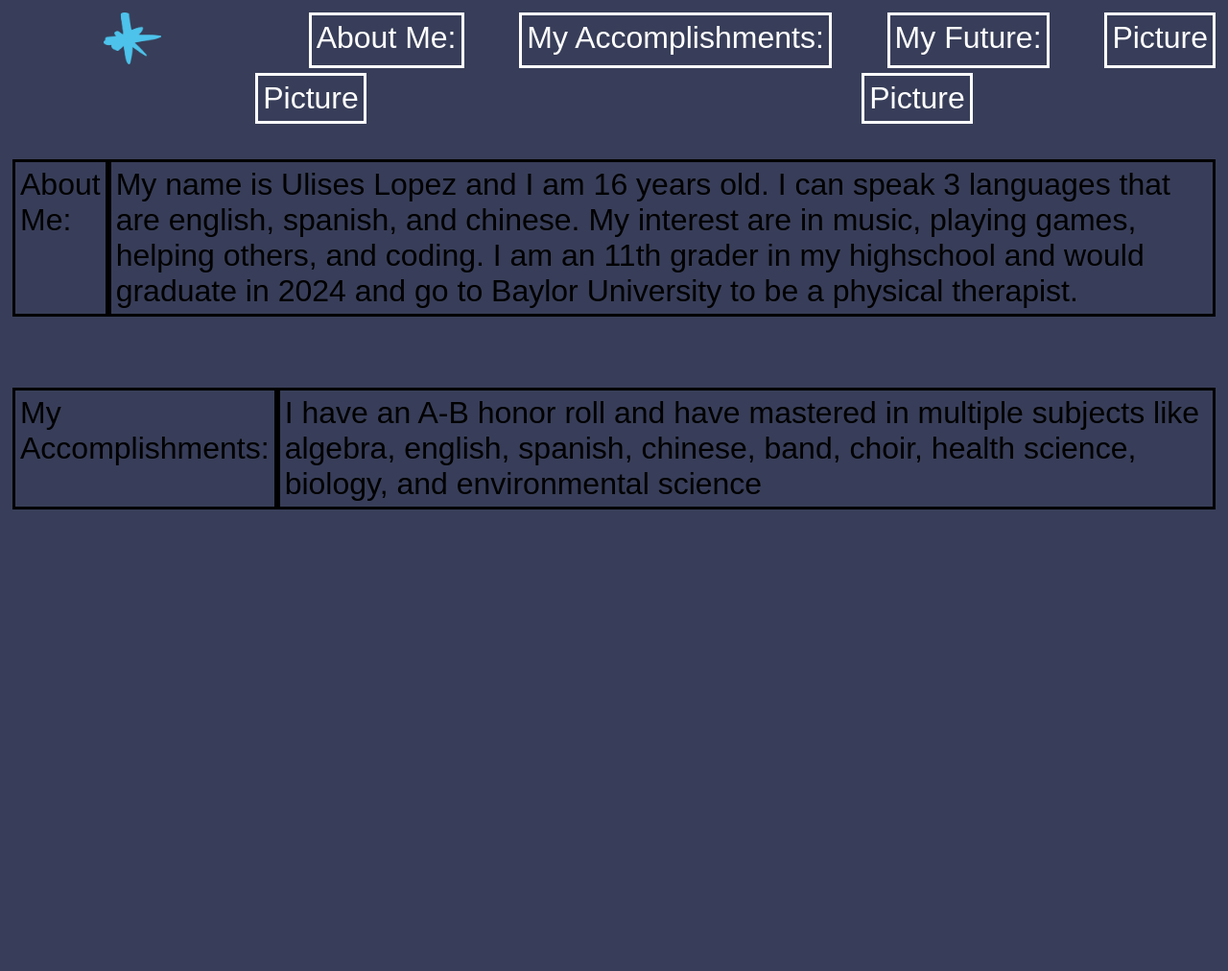
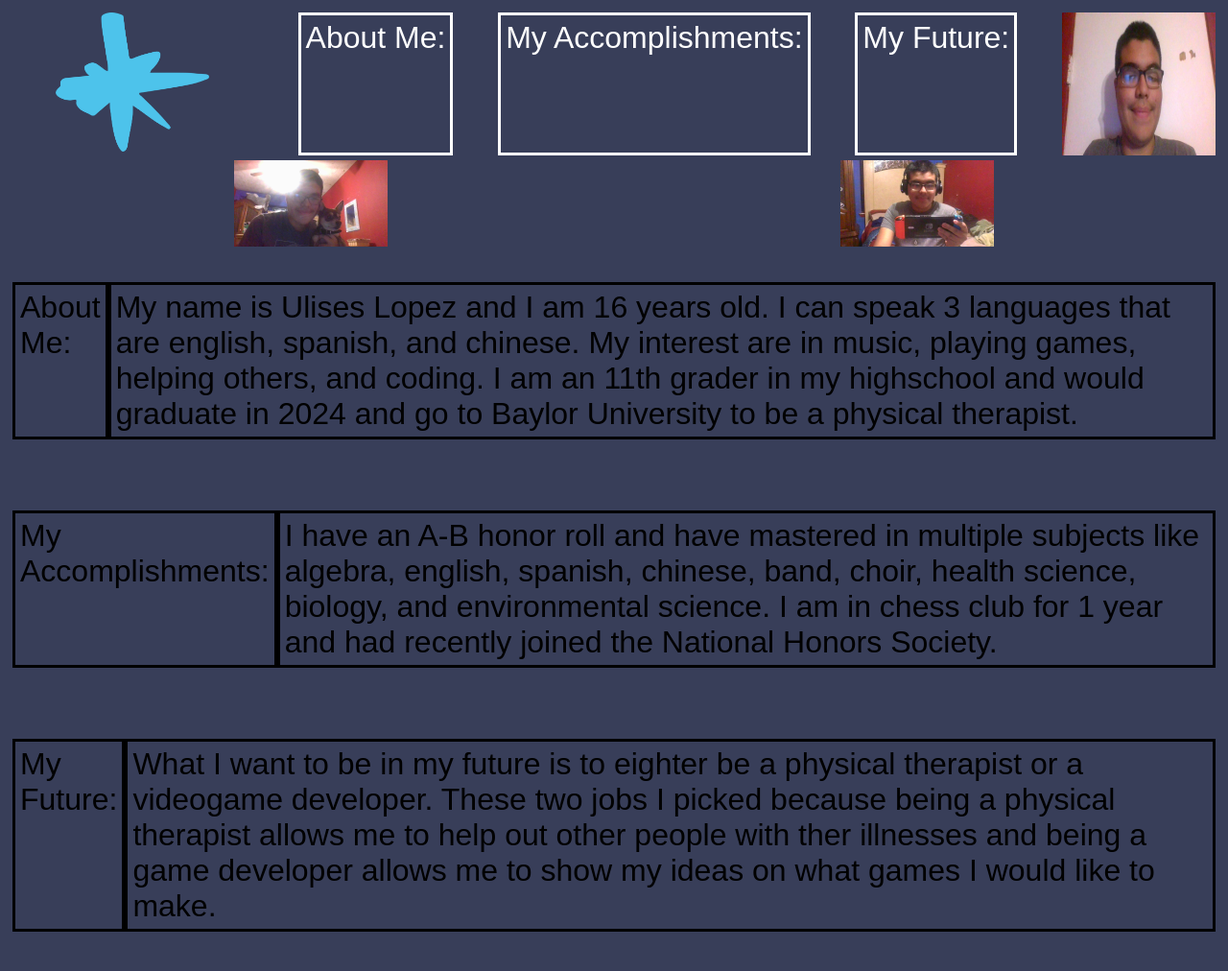
Before and after one commit to ARobot0110/My-Website, a plain HTML site: page index.html in a window 1280 px wide. Shown: the whole page at 96% size. Before the commit the page ends 800 px from the top, so only its background shows below. Drawn offline with Linux system fonts and the light colour scheme.

Commit message:
second commit

```diff
--- a/index.html
+++ b/index.html
@@ -11,12 +11,12 @@
    <div class="items">About Me:</div>
    <div class="items">My Accomplishments:</div>
    <div class="items">My Future:</div>
-   <div>Picture</div>
+   <img src="Picture3.jpg">
    </nav>
 
    <nav2>
-    <div>Picture</div>
-   <div>Picture</div>
+    <img src="Picture2.jpg">
+   <img src="Picture1.jpg">
     </nav2>
 
     <nav3>
@@ -26,8 +26,13 @@
 
     <nav4>
         <p>My Accomplishments:</p>
-        <p>I have an A-B honor roll and have mastered in multiple subjects like algebra, english, spanish, chinese, band, choir, health science, biology, and environmental science</p>
+        <p>I have an A-B honor roll and have mastered in multiple subjects like algebra, english, spanish, chinese, band, choir, health science, biology, and environmental science. I am in chess club for 1 year and had recently joined the National Honors Society.</p>
     </nav4>
+
+    <nav5>
+        <p>My Future:</p>
+        <p>What I want to be in my future is to eighter be a physical therapist or a videogame developer. These two jobs I picked because being a physical therapist allows me to help out other people with ther illnesses and being a game developer allows me to show my ideas on what games I would like to make.</p>
+    </nav5>
 
 </body>
 </html>
--- a/style.css
+++ b/style.css
@@ -20,7 +20,7 @@ div {
  }
 
  img {
-    width: 60px;
+    width: 160px;
  }
 
  .items:hover {
@@ -53,6 +53,13 @@ nav4{
     justify-content:first baseline;
 }
 
+nav5{
+    background-color: rgb(56, 62, 89);
+    padding: 5px;
+    display: flex;
+    justify-content:first baseline;
+}
+
 p{
     font-family:fantasy;
     background-color: rgb(56, 62, 89);
```
Also changed, not shown: Picture1.jpg (added), Picture2.jpg (added), Picture3.jpg (added).
